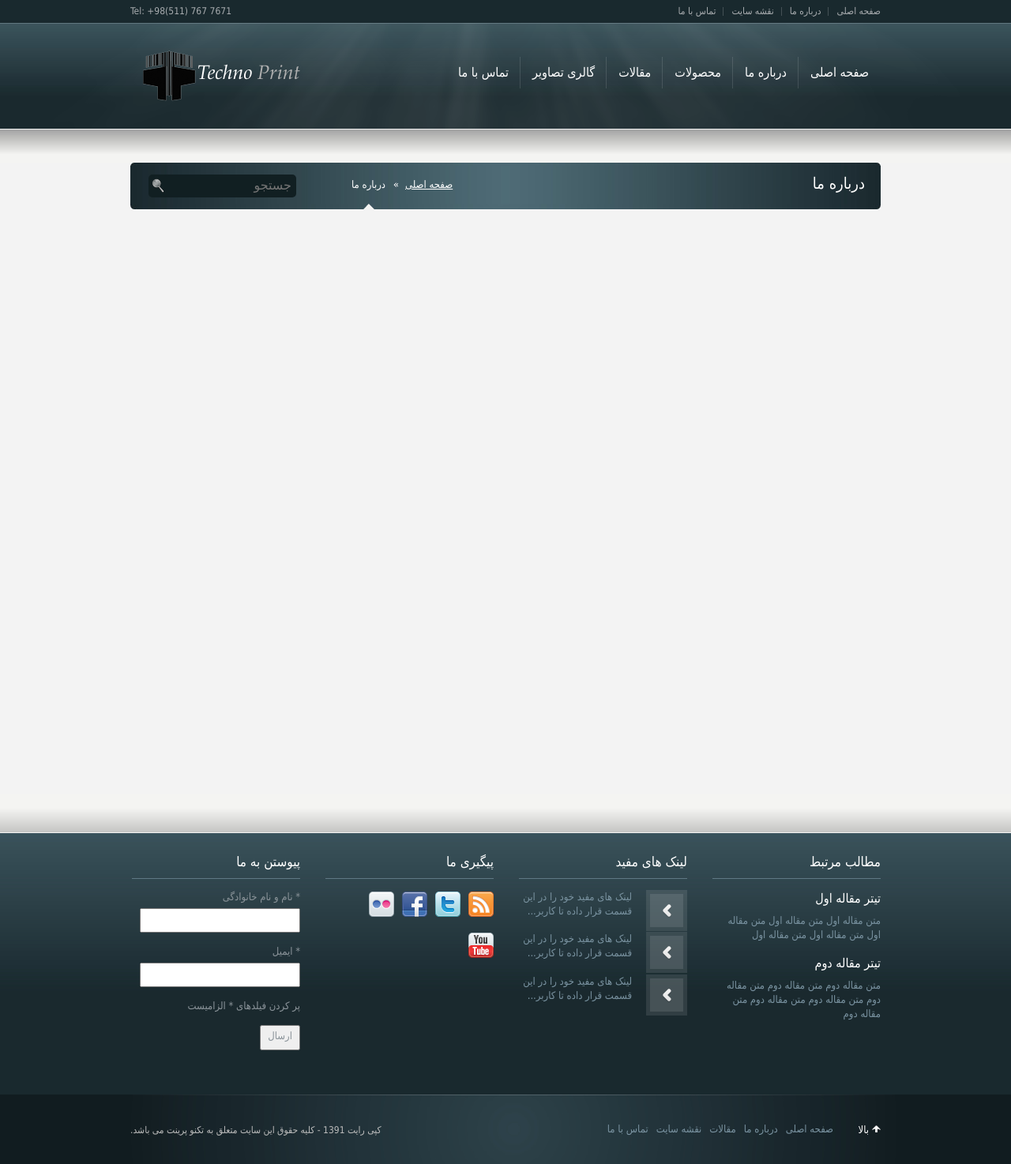
After one commit to mediateq/Technoprint, a PHP site: page /about.php in a window 1280 px wide. The commit adds this page. Shown: the whole page at 79% size. Run offline with PHP 8.4, Linux system fonts and the light colour scheme.

Commit message:
strat to create about us page

```diff
--- /dev/null
+++ b/about.php
@@ -0,0 +1,37 @@
+<?php include('./inc/header.php') ?>
+
+<section class="about-us">
+	<div class="container">
+		<!-- start Title of each page -->
+		<div id="title-pages">
+			<div id="top-pic"></div>
+			<div id="main-pic">
+				<div id="title">
+					<h2>درباره ما</h2>
+				</div>
+				<div id="search">
+					<div class="search-box">
+						<form action="">
+							<input type="text" class="text" placeholder="جستجو" />
+							<input type="submit" value="" class="submit" />
+						</form>
+					</div>
+				</div>
+				<div id="menu">
+					<nav>
+						<menu>
+							<li><a href="#"><p>درباره ما</p></a><span></span></li>
+							<li><a href="#"><p>صفحه اصلی</p></a><span></span></li>
+						</menu>
+					</nav>
+				</div>
+				<div class="badboy"></div>
+			</div>
+			<div id="bot-pic"></div>
+		</div>
+		<!-- end Title of each page -->
+		<div class="about"></div>
+	</div>
+</section>
+
+<?php include('./inc/footer.php') ?>
--- a/style.css
+++ b/style.css
@@ -1119,3 +1119,12 @@ section.sub-products .container .one-produce .produce .detail .detail-text .text
 	margin-top: 5px;
 	font-size: 13px;
 }
+/*------------------------------Products Intro Page---------------------------*/
+section.about-us{
+	background-color: #F3F3F3;
+	min-width: 1000px;
+}
+
+section.about-us .container{
+	min-height: 800px;
+}
```
